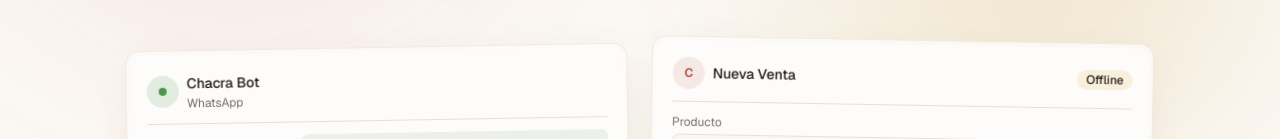
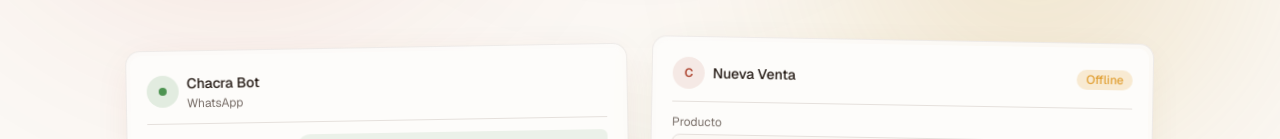
Before and after one commit to Enriquefft/chacra, a Next.js app in the folder app/: page / in a window 1280 px wide. Shown: the part 575-714 px from the top of the page. Built offline with nearby package versions, Linux system fonts and the light colour scheme.

Commit message:
fix: improve badge contrast for Offline and API labels

```diff
--- a/app/app/page.tsx
+++ b/app/app/page.tsx
@@ -339,7 +339,7 @@ export default function LandingPage() {
                     </div>
                     <span className="text-sm font-medium">Nueva Venta</span>
                   </div>
-                  <Badge className="bg-warning/15 text-warning-foreground">
+                  <Badge className="bg-warning/20 text-warning">
                     Offline
                   </Badge>
                 </div>
@@ -1132,7 +1132,7 @@ export default function LandingPage() {
                 <CardHeader>
                   <Badge
                     variant="outline"
-                    className="mb-2 w-fit border-accent/40 text-accent-foreground"
+                    className="mb-2 w-fit border-accent bg-accent/15 text-accent"
                   >
                     API
                   </Badge>
```
